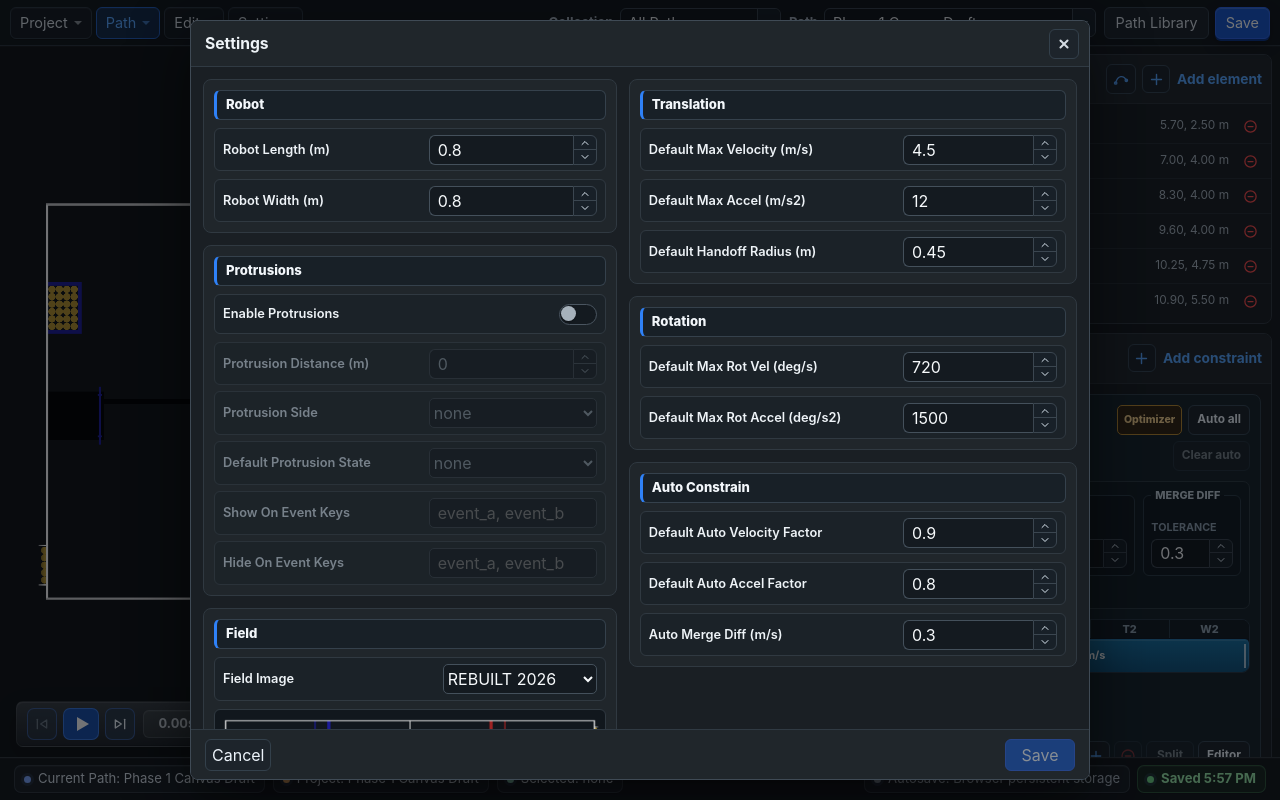
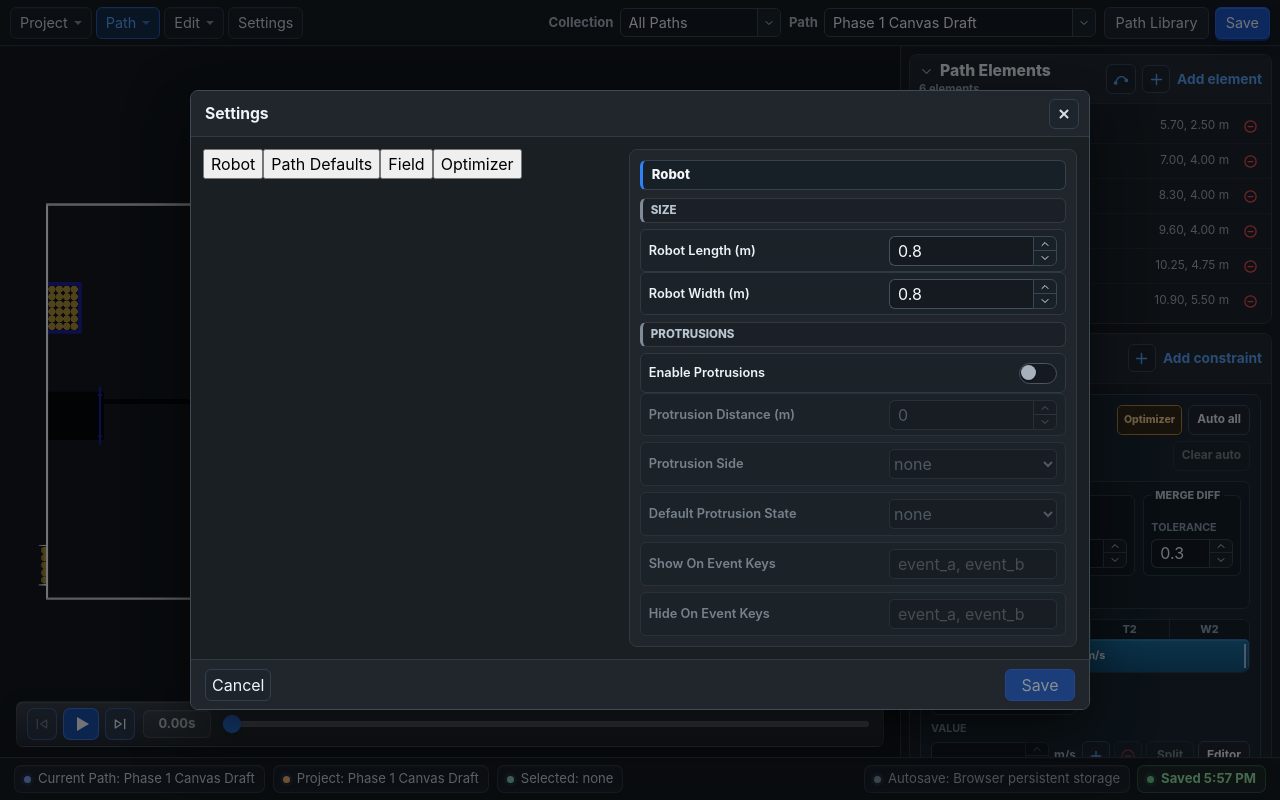
Before and after one commit to edanliahovetsky/BLine-Web, a React (Vite) app: page / in a window 1280 px wide. Both pictures are taken after a click on the button "Settings". Built offline with nearby package versions, Linux system fonts and the light colour scheme.

Commit message:
Rework settings dialog sections

```diff
--- a/src/ui/app/ProjectConfigDialog.tsx
+++ b/src/ui/app/ProjectConfigDialog.tsx
@@ -1,9 +1,11 @@
 import {
   useEffect,
   useMemo,
+  type RefObject,
   useRef,
   useState,
   type Dispatch,
+  type ReactNode,
   type SetStateAction,
 } from "react";
 import type { ProjectConfig } from "../../core/io/projectSchema";
@@ -13,6 +15,7 @@ import {
   resolveFieldDefinition,
   type CustomFieldImage,
   type FieldGeometry,
+  type ResolvedFieldDefinition,
 } from "../../core/field/fieldConfig";
 import {
   createProjectConfig,
@@ -20,6 +23,15 @@ import {
   type ProtrusionState,
 } from "../../core/config/projectConfig";
 import { NumberStepperControl } from "../controls/SidebarControls";
+
+const configSections = [
+  { id: "robot", label: "Robot" },
+  { id: "path-defaults", label: "Path Defaults" },
+  { id: "field", label: "Field" },
+  { id: "optimizer", label: "Optimizer" },
+] as const;
+
+type ConfigSectionId = (typeof configSections)[number]["id"];
 
 interface ProjectConfigDialogProps {
   config: ProjectConfig;
@@ -44,6 +56,7 @@ export function ProjectConfigDialog({
     createProjectConfig(config),
   );
   const fieldInputRef = useRef<HTMLInputElement | null>(null);
+  const [activeSection, setActiveSection] = useState<ConfigSectionId>("robot");
   const [fieldPreview, setFieldPreview] = useState<{
     fieldId: string;
     url: string;
@@ -137,139 +150,156 @@ export function ProjectConfigDialog({
         </header>
 
         <div className="config-dialog__body">
-          <div className="config-dialog__column">
+          <SettingsNav
+            activeSection={activeSection}
+            onSectionChange={setActiveSection}
+          />
+
+          <div className="config-dialog__content">
+            {activeSection === "field" ? (
+              <FieldSettingsSection
+                draft={draft}
+                fieldInputRef={fieldInputRef}
+                fieldPreviewUrl={fieldPreviewUrl}
+                fieldUploadError={fieldUploadError}
+                fieldUploading={fieldUploading}
+                selectedCustomField={selectedCustomField}
+                selectedField={selectedField}
+                setDraft={setDraft}
+                setFieldUploadError={setFieldUploadError}
+                setFieldUploading={setFieldUploading}
+                onUploadFieldImage={onUploadFieldImage}
+              />
+            ) : null}
+
+            {activeSection === "robot" ? (
+              <RobotSettingsSection
+                draft={draft}
+                protrusionDefaultStateOptions={protrusionDefaultStateOptions}
+                protrusionsEnabled={protrusionsEnabled}
+                setDraft={setDraft}
+              />
+            ) : null}
+
+            {activeSection === "path-defaults" ? (
+              <PathDefaultsSettingsSection draft={draft} setDraft={setDraft} />
+            ) : null}
+
+            {activeSection === "optimizer" ? (
+              <OptimizerSettingsSection draft={draft} setDraft={setDraft} />
+            ) : null}
+          </div>
+        </div>
+
+        <footer className="config-dialog__footer">
+          <button type="button" onClick={onCancel}>
+            Cancel
+          </button>
+          <button
+            type="button"
+            className="primary-action"
+            disabled={!isDirty}
+            onClick={saveDraft}
+          >
+            Save
+          </button>
+        </footer>
+      </form>
+    </div>
+  );
+}
+
+type KinematicKey = keyof ProjectConfig["kinematic_constraints"];
+
+function SettingsNav({
+  activeSection,
+  onSectionChange,
+}: {
+  activeSection: ConfigSectionId;
+  onSectionChange(section: ConfigSectionId): void;
+}) {
+  return (
+    <nav className="config-dialog__nav" aria-label="Settings sections">
+      {configSections.map((section) => (
+        <button
+          key={section.id}
+          type="button"
+          className={
+            section.id === activeSection
+              ? "config-dialog__nav-item is-active"
+              : "config-dialog__nav-item"
+          }
+          aria-current={section.id === activeSection ? "page" : undefined}
+          onClick={() => onSectionChange(section.id)}
+        >
+          {section.label}
+        </button>
+      ))}
+    </nav>
+  );
+}
+
+function ConfigSection({
+  title,
+  children,
+}: {
+  title: string;
+  children: ReactNode;
+}) {
+  return (
     <section className="config-dialog__section">
-              <h2>Robot</h2>
-              <NumberRow
-                label="Robot Length (m)"
-                value={draft.gui.robot.length_meters}
-                min={0.05}
-                max={5}
-                step={0.01}
-                onChange={(value) =>
-                  setDraft((current) => ({
-                    ...current,
-                    gui: {
-                      ...current.gui,
-                      robot: { ...current.gui.robot, length_meters: value },
-                    },
-                  }))
+      <h2>{title}</h2>
+      <div className="config-dialog__section-body">{children}</div>
+    </section>
+  );
 }
-              />
-              <NumberRow
-                label="Robot Width (m)"
-                value={draft.gui.robot.width_meters}
-                min={0.05}
-                max={5}
-                step={0.01}
-                onChange={(value) =>
-                  setDraft((current) => ({
-                    ...current,
-                    gui: {
-                      ...current.gui,
-                      robot: { ...current.gui.robot, width_meters: value },
-                    },
-                  }))
+
+function ConfigSubsection({
+  title,
+  children,
+}: {
+  title: string;
+  children: ReactNode;
+}) {
+  return (
+    <div className="config-dialog__subsection">
+      <h3>{title}</h3>
+      <div className="config-dialog__subsection-body">{children}</div>
+    </div>
+  );
 }
-              />
-            </section>
 
-            <section className="config-dialog__section">
-              <h2>Protrusions</h2>
-              <CheckboxRow
-                label="Enable Protrusions"
-                checked={protrusionsEnabled}
-                onChange={(checked) =>
-                  setDraft((current) => ({
-                    ...current,
-                    gui: {
-                      ...current.gui,
-                      protrusions: {
-                        ...current.gui.protrusions,
-                        enabled: checked,
-                        default_state: checked
-                          ? current.gui.protrusions.default_state || "shown"
-                          : "",
-                      },
-                    },
-                  }))
-                }
-              />
-              <div
-                className={`config-dialog__dependent-group${
-                  protrusionsEnabled ? "" : " is-disabled"
-                }`}
-                aria-disabled={!protrusionsEnabled}
-              >
-                <NumberRow
-                  label="Protrusion Distance (m)"
-                  value={draft.gui.protrusions.distance_meters}
-                  min={0}
-                  max={2}
-                  step={0.01}
-                  disabled={!protrusionsEnabled}
-                  onChange={(value) =>
-                    updateProtrusions(setDraft, { distance_meters: value })
-                  }
-                />
-                <SelectRow
-                  label="Protrusion Side"
-                  value={draft.gui.protrusions.side}
-                  disabled={!protrusionsEnabled}
-                  options={["none", "left", "right", "front", "back"]}
-                  onChange={(value) =>
-                    updateProtrusions(setDraft, {
-                      side: value as ProtrusionSide,
-                    })
-                  }
-                />
-                <SelectRow
-                  label="Default Protrusion State"
-                  value={
-                    protrusionsEnabled
-                      ? draft.gui.protrusions.default_state || "shown"
-                      : ""
-                  }
-                  disabled={!protrusionsEnabled}
-                  options={protrusionDefaultStateOptions}
-                  onChange={(value) =>
-                    updateProtrusions(setDraft, {
-                      default_state: value as ProtrusionState,
-                    })
-                  }
-                />
-                <TextRow
-                  label="Show On Event Keys"
-                  value={draft.gui.protrusions.show_on_event_keys.join(", ")}
-                  disabled={!protrusionsEnabled}
-                  placeholder="event_a, event_b"
-                  onChange={(value) =>
-                    updateProtrusions(setDraft, {
-                      show_on_event_keys: parseKeyList(value),
-                    })
-                  }
-                />
-                <TextRow
-                  label="Hide On Event Keys"
-                  value={draft.gui.protrusions.hide_on_event_keys.join(", ")}
-                  disabled={!protrusionsEnabled}
-                  placeholder="event_a, event_b"
-                  onChange={(value) =>
-                    updateProtrusions(setDraft, {
-                      hide_on_event_keys: parseKeyList(value),
-                    })
-                  }
-                />
-              </div>
-            </section>
-
-            <section className="config-dialog__section config-dialog__section--wide-rows">
-              <h2>Field</h2>
-              <FieldSelectRow
-                value={draft.gui.field.selected_field_id}
-                customFields={draft.gui.field.custom_fields}
-                onChange={(value) => updateFieldSelection(setDraft, value)}
-              />
+function FieldSettingsSection({
+  draft,
+  fieldInputRef,
+  fieldPreviewUrl,
+  fieldUploadError,
+  fieldUploading,
+  selectedCustomField,
+  selectedField,
+  setDraft,
+  setFieldUploadError,
+  setFieldUploading,
+  onUploadFieldImage,
+}: {
+  draft: ProjectConfig;
+  fieldInputRef: RefObject<HTMLInputElement | null>;
+  fieldPreviewUrl: string | null;
+  fieldUploadError: string | null;
+  fieldUploading: boolean;
+  selectedCustomField: CustomFieldImage | null;
+  selectedField: ResolvedFieldDefinition;
+  setDraft: Dispatch<SetStateAction<ProjectConfig>>;
+  setFieldUploadError(value: string | null): void;
+  setFieldUploading(value: boolean): void;
+  onUploadFieldImage(
+    file: File,
+    geometry: FieldGeometry,
+  ): Promise<CustomFieldImage>;
+}) {
+  return (
+    <ConfigSection title="Field">
+      <div className="config-dialog__field-layout">
         <div className="field-preview" data-testid="field-preview">
           {selectedField.kind === "grid" ? (
             <div className="field-preview__grid" aria-hidden="true" />
@@ -282,6 +312,13 @@ export function ProjectConfigDialog({
             <div className="field-preview__empty" aria-hidden="true" />
           )}
         </div>
+
+        <div className="config-dialog__section-body">
+          <FieldSelectRow
+            value={draft.gui.field.selected_field_id}
+            customFields={draft.gui.field.custom_fields}
+            onChange={(value) => updateFieldSelection(setDraft, value)}
+          />
           <div className="config-dialog__button-row">
             <button
               type="button"
@@ -371,32 +408,161 @@ export function ProjectConfigDialog({
           {fieldUploadError ? (
             <p className="config-dialog__error">{fieldUploadError}</p>
           ) : null}
-            </section>
+        </div>
+      </div>
+    </ConfigSection>
+  );
+}
 
-            <section className="config-dialog__section config-dialog__section--wide-rows">
-              <h2>End Tolerance</h2>
-              <KinematicNumberRow
-                draft={draft}
-                label="End Translation Tolerance (m)"
-                configKey="default_end_translation_tolerance_meters"
-                max={1}
+function RobotSettingsSection({
+  draft,
+  protrusionDefaultStateOptions,
+  protrusionsEnabled,
+  setDraft,
+}: {
+  draft: ProjectConfig;
+  protrusionDefaultStateOptions: string[];
+  protrusionsEnabled: boolean;
+  setDraft: Dispatch<SetStateAction<ProjectConfig>>;
+}) {
+  return (
+    <ConfigSection title="Robot">
+      <ConfigSubsection title="Size">
+        <NumberRow
+          label="Robot Length (m)"
+          value={draft.gui.robot.length_meters}
+          min={0.05}
+          max={5}
           step={0.01}
-                setDraft={setDraft}
+          onChange={(value) =>
+            setDraft((current) => ({
+              ...current,
+              gui: {
+                ...current.gui,
+                robot: { ...current.gui.robot, length_meters: value },
+              },
+            }))
+          }
         />
-              <KinematicNumberRow
-                draft={draft}
-                label="End Rotation Tolerance (deg)"
-                configKey="default_end_rotation_tolerance_deg"
-                max={180}
-                step={0.1}
-                setDraft={setDraft}
+        <NumberRow
+          label="Robot Width (m)"
+          value={draft.gui.robot.width_meters}
+          min={0.05}
+          max={5}
+          step={0.01}
+          onChange={(value) =>
+            setDraft((current) => ({
+              ...current,
+              gui: {
+                ...current.gui,
+                robot: { ...current.gui.robot, width_meters: value },
+              },
+            }))
+          }
         />
-            </section>
+      </ConfigSubsection>
+
+      <ConfigSubsection title="Protrusions">
+        <CheckboxRow
+          label="Enable Protrusions"
+          checked={protrusionsEnabled}
+          onChange={(checked) =>
+            setDraft((current) => ({
+              ...current,
+              gui: {
+                ...current.gui,
+                protrusions: {
+                  ...current.gui.protrusions,
+                  enabled: checked,
+                  default_state: checked
+                    ? current.gui.protrusions.default_state || "shown"
+                    : "",
+                },
+              },
+            }))
+          }
+        />
+        <div
+          className={`config-dialog__dependent-group${
+            protrusionsEnabled ? "" : " is-disabled"
+          }`}
+          aria-disabled={!protrusionsEnabled}
+        >
+          <NumberRow
+            label="Protrusion Distance (m)"
+            value={draft.gui.protrusions.distance_meters}
+            min={0}
+            max={2}
+            step={0.01}
+            disabled={!protrusionsEnabled}
+            onChange={(value) =>
+              updateProtrusions(setDraft, { distance_meters: value })
+            }
+          />
+          <SelectRow
+            label="Protrusion Side"
+            value={draft.gui.protrusions.side}
+            disabled={!protrusionsEnabled}
+            options={["none", "left", "right", "front", "back"]}
+            onChange={(value) =>
+              updateProtrusions(setDraft, {
+                side: value as ProtrusionSide,
+              })
+            }
+          />
+          <SelectRow
+            label="Default Protrusion State"
+            value={
+              protrusionsEnabled
+                ? draft.gui.protrusions.default_state || "shown"
+                : ""
+            }
+            disabled={!protrusionsEnabled}
+            options={protrusionDefaultStateOptions}
+            onChange={(value) =>
+              updateProtrusions(setDraft, {
+                default_state: value as ProtrusionState,
+              })
+            }
+          />
+          <TextRow
+            label="Show On Event Keys"
+            value={draft.gui.protrusions.show_on_event_keys.join(", ")}
+            disabled={!protrusionsEnabled}
+            placeholder="event_a, event_b"
+            onChange={(value) =>
+              updateProtrusions(setDraft, {
+                show_on_event_keys: parseKeyList(value),
+              })
+            }
+          />
+          <TextRow
+            label="Hide On Event Keys"
+            value={draft.gui.protrusions.hide_on_event_keys.join(", ")}
+            disabled={!protrusionsEnabled}
+            placeholder="event_a, event_b"
+            onChange={(value) =>
+              updateProtrusions(setDraft, {
+                hide_on_event_keys: parseKeyList(value),
+              })
+            }
+          />
         </div>
+      </ConfigSubsection>
+    </ConfigSection>
+  );
+}
 
-          <div className="config-dialog__column">
-            <section className="config-dialog__section config-dialog__section--wide-rows">
-              <h2>Translation</h2>
+function PathDefaultsSettingsSection({
+  draft,
+  setDraft,
+}: {
+  draft: ProjectConfig;
+  setDraft: Dispatch<SetStateAction<ProjectConfig>>;
+}) {
+  return (
+    <ConfigSection title="Path Defaults">
+      <ConfigSubsection title="Translation">
         <KinematicNumberRow
           draft={draft}
           label="Default Max Velocity (m/s)"
@@ -418,10 +584,9 @@ export function ProjectConfigDialog({
           step={0.05}
           setDraft={setDraft}
         />
-            </section>
+      </ConfigSubsection>
 
-            <section className="config-dialog__section config-dialog__section--wide-rows">
-              <h2>Rotation</h2>
+      <ConfigSubsection title="Rotation">
         <KinematicNumberRow
           draft={draft}
           label="Default Max Rot Vel (deg/s)"
@@ -436,10 +601,40 @@ export function ProjectConfigDialog({
           step={1}
           setDraft={setDraft}
         />
-            </section>
+      </ConfigSubsection>
 
-            <section className="config-dialog__section config-dialog__section--wide-rows">
-              <h2>Auto Constrain</h2>
+      <ConfigSubsection title="End Tolerance">
+        <KinematicNumberRow
+          draft={draft}
+          label="End Translation Tolerance (m)"
+          configKey="default_end_translation_tolerance_meters"
+          max={1}
+          step={0.01}
+          setDraft={setDraft}
+        />
+        <KinematicNumberRow
+          draft={draft}
+          label="End Rotation Tolerance (deg)"
+          configKey="default_end_rotation_tolerance_deg"
+          max={180}
+          step={0.1}
+          setDraft={setDraft}
+        />
+      </ConfigSubsection>
+    </ConfigSection>
+  );
+}
+
+function OptimizerSettingsSection({
+  draft,
+  setDraft,
+}: {
+  draft: ProjectConfig;
+  setDraft: Dispatch<SetStateAction<ProjectConfig>>;
+}) {
+  return (
+    <ConfigSection title="Optimizer">
+      <ConfigSubsection title="Auto Constrain">
         <KinematicNumberRow
           draft={draft}
           label="Default Auto Velocity Factor"
@@ -466,29 +661,10 @@ export function ProjectConfigDialog({
           step={0.05}
           setDraft={setDraft}
         />
-            </section>
-          </div>
-        </div>
-
-        <footer className="config-dialog__footer">
-          <button type="button" onClick={onCancel}>
-            Cancel
-          </button>
-          <button
-            type="button"
-            className="primary-action"
-            disabled={!isDirty}
-            onClick={saveDraft}
-          >
-            Save
-          </button>
-        </footer>
-      </form>
-    </div>
+      </ConfigSubsection>
+    </ConfigSection>
   );
 }
-
-type KinematicKey = keyof ProjectConfig["kinematic_constraints"];
 
 function FieldSelectRow({
   value,
```
Also changed, not shown: 1 other file (tests, documents, lock files or other folders). Lines whose indentation alone changed are shown as unchanged.
